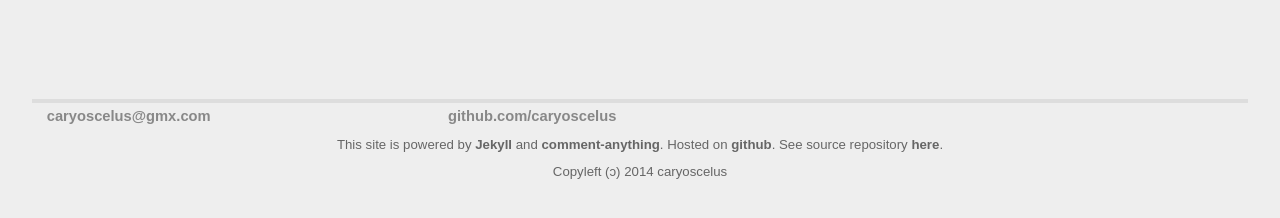
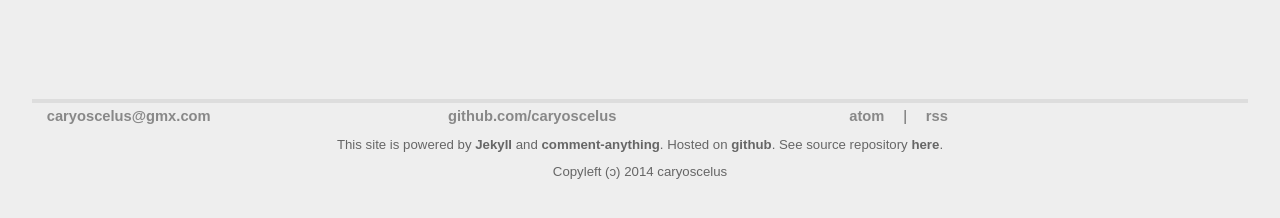
Before and after one commit to caryoscelus/caryoscelus.github.io, a Jekyll site: the page built from index.md, in a window 1280 px wide. Shown: the part 677-895 px from the top of the page. Built offline with Jekyll 4.4.1, drawn with Linux system fonts in a browser that asks for light colours; Markdown is read by kramdown in place of the engine named in the settings.

Commit message:
atom/rss link

```diff
--- a/_layouts/default.html
+++ b/_layouts/default.html
@@ -48,7 +48,8 @@
                     <a href="https://github.com/caryoscelus">github.com/caryoscelus</a>
                 </div>
                 <div class="contact">
-                    <br/>
+                    <a href="http://caryoscelus.github.io/atom.xml">atom</a> |
+                    <a href="http://caryoscelus.github.io/rss.xml">rss</a>
                 </div>
             </div>
             <div class="site_notes">
```
